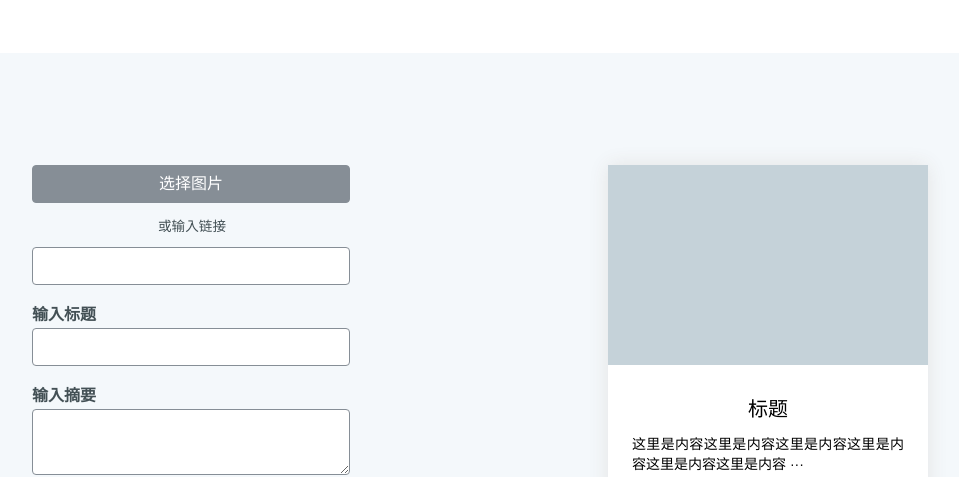
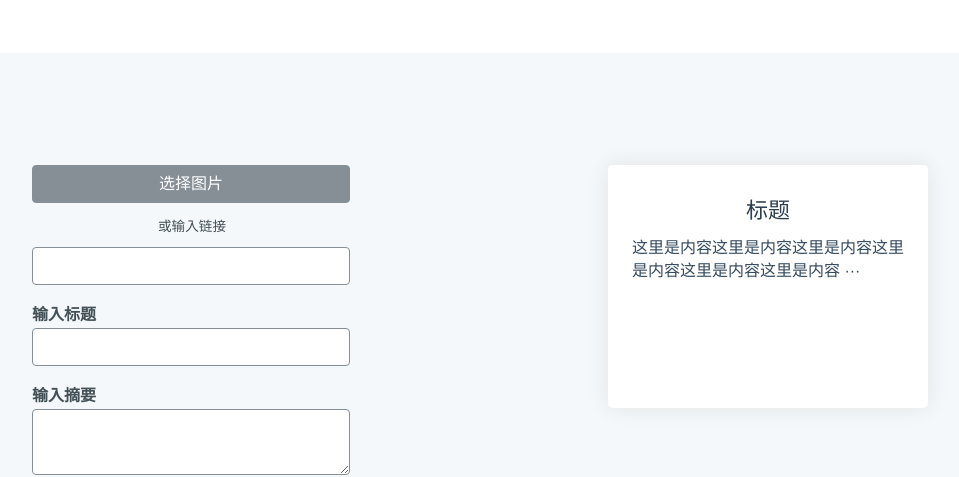
Before and after one commit to xzhih/sharecard, a plain HTML site: page index.html in a window 1280 px wide. Shown: the part 326-803 px from the top of the page, without its empty margins (160-1119 px from the left). Drawn offline with Linux system fonts and the light colour scheme.

Commit message:
fix img blur

```diff
--- a/index.html
+++ b/index.html
@@ -56,7 +56,7 @@
 		</div>
 		<div class="viewer">
 			<div id="card">
-				<div id="cover"></div>
+				<img id="cover" src=""></img>
 				<div class="card-main">
 					<div class="title" id="card-title">标题</div>
 					<div class="content" id="card-content">这里是内容这里是内容这里是内容这里是内容这里是内容这里是内容</div>
--- a/main.js
+++ b/main.js
@@ -2,7 +2,7 @@
 * @Author: xzhih
 * @Date:   2018-06-22 20:52:48
 * @Last Modified by:   xzhih
-* @Last Modified time: 2018-06-26 02:19:26
+* @Last Modified time: 2018-12-18 18:32:49
 */
 
 // 从 URL 获取图片
@@ -28,7 +28,7 @@ const uploadImg = e => {
 	var reader = new FileReader()
 	reader.readAsDataURL(img)
 	reader.onloadend = function() {
-		document.getElementById('cover').style.backgroundImage = 'url(' + reader.result + ')'
+		document.getElementById('cover').src = reader.result
 		makeImg()
 	}
 }
@@ -55,8 +55,8 @@ const getQRcode = QRcode => {
 
 	document.getElementById('card-qrcode').style.display = 'block'
 	var qrcode = new QRCode(document.getElementById('qrcode'), {
-		width: 50,
-		height: 50,
+		width: 54,
+		height: 54,
 		colorDark: '#3d4752',
 		colorLight: '#ffffff',
 		correctLevel: QRCode.CorrectLevel.L
--- a/style.css
+++ b/style.css
@@ -2,7 +2,7 @@
 * @Author: xzhih
 * @Date:   2018-06-22 20:54:22
 * @Last Modified by:   xzhih
-* @Last Modified time: 2018-06-26 01:54:16
+* @Last Modified time: 2018-12-18 16:28:00
 */
 
 * {
@@ -72,8 +72,8 @@ main {
 
 #cover {
 	overflow: hidden;
-	height: 200px;
-	width: auto;
+	height: auto;
+	width: 100%;
 	background: 50%/cover no-repeat #c5d2d9;
 }
 
@@ -83,17 +83,19 @@ main {
 }
 
 .title {
-	font-size: 20px;
-	padding: 12px 0;
-	font-weight: 400;
+	font-size: 22px;
+	color: #2c3e50;
+	padding: 0 0 12px;
+	font-weight: 500;
 }
 
 .content {
-	font-size: 14px;
+	font-size: 16px;
+	color: #34495e;
 	padding-bottom: 10px;
 	text-align: justify;
 	word-break: break-all;
-	font-weight: 300;
+	font-weight: 400;
 	line-height: 1.45
 }
 
```
